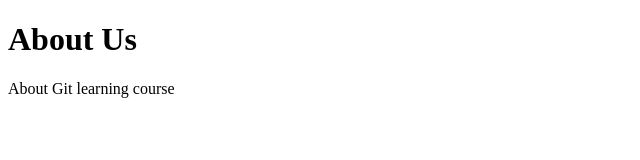
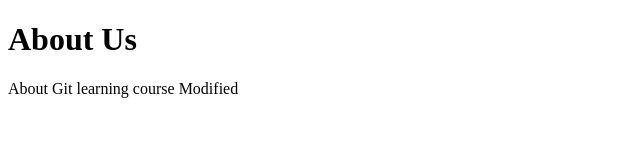
Before and after one commit to Althaf4a2/git_learn, a plain HTML site: page about.html in a window 1280 px wide. Shown: the full height of the page, 0-640 px from the left. Drawn offline with Linux system fonts and the light colour scheme.

Commit message:
Modified Version

```diff
--- a/about.html
+++ b/about.html
@@ -4,6 +4,6 @@
 	</head>
 	<body>
 		<h1>About Us</h1>
-		<p>About Git learning course</p>
+		<p>About Git learning course Modified</p>
 	</body>
 </html>
```
